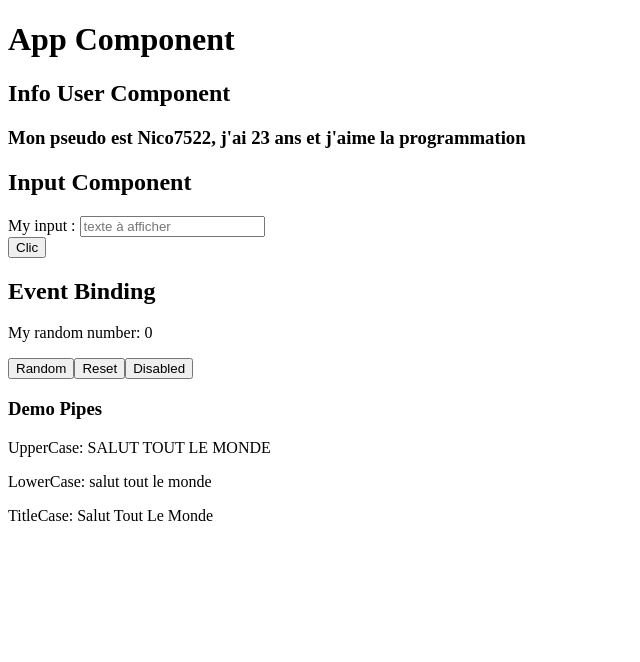
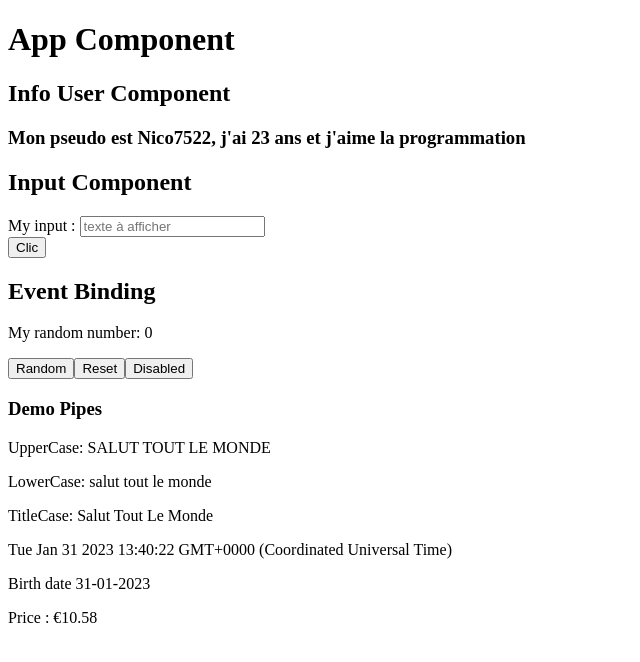
Before and after one commit to Nico7522/angular-demo-exo, an Angular app: page / in a window 1280 px wide. Shown: the top 662 px of the page, without its empty margins (0-640 px from the left). Built offline with nearby package versions, Linux system fonts and the light colour scheme.

Commit message:
Demo2/3 2

```diff
--- a/src/app/demos/demo3/demo3.component.html
+++ b/src/app/demos/demo3/demo3.component.html
@@ -3,3 +3,8 @@
 <p>UpperCase: {{ message | uppercase }}</p>
 <p>LowerCase: {{ message | lowercase }}</p>
 <p>TitleCase: {{ message | titlecase }}</p>
+
+<p>{{ birthdate }}</p>
+<p>Birth date {{ birthdate | date: 'dd-MM-yyyy'}}</p>
+
+<p>Price : {{ price | currency: 'EUR'}}</p>
```
